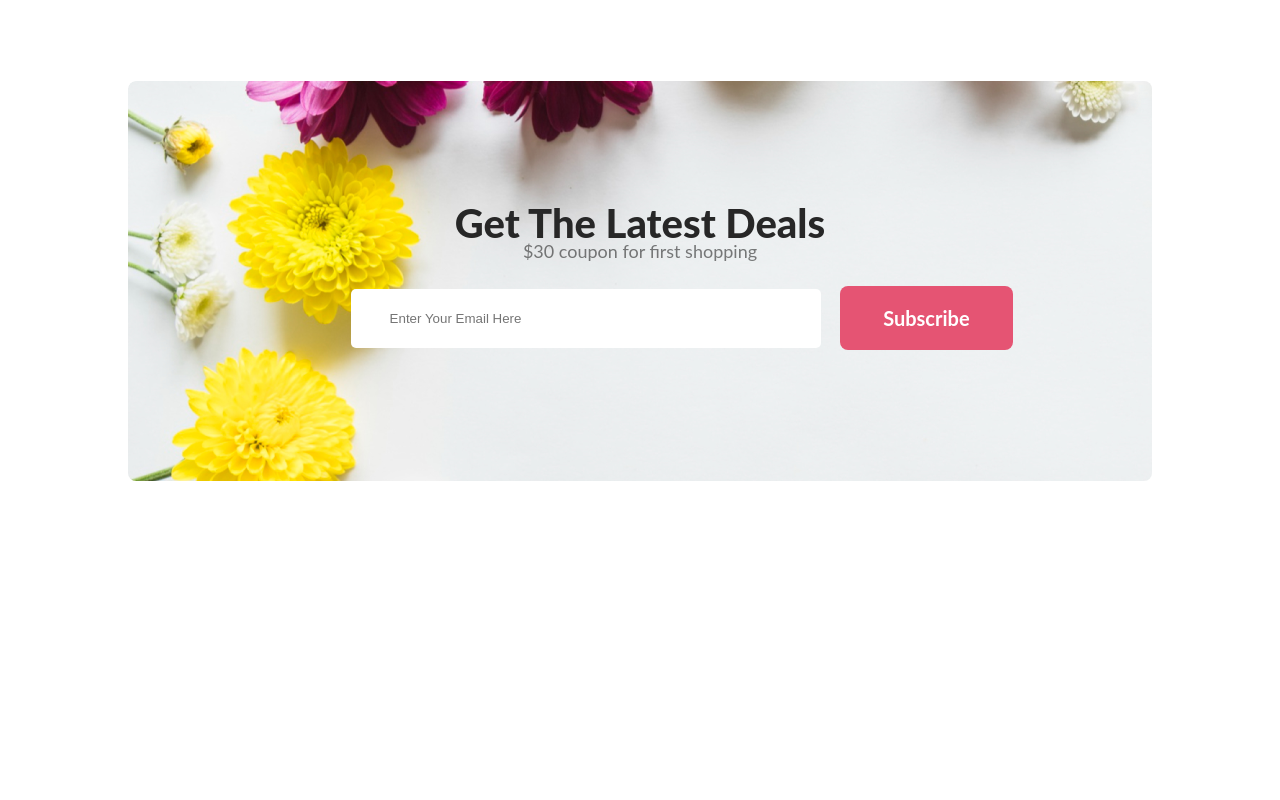
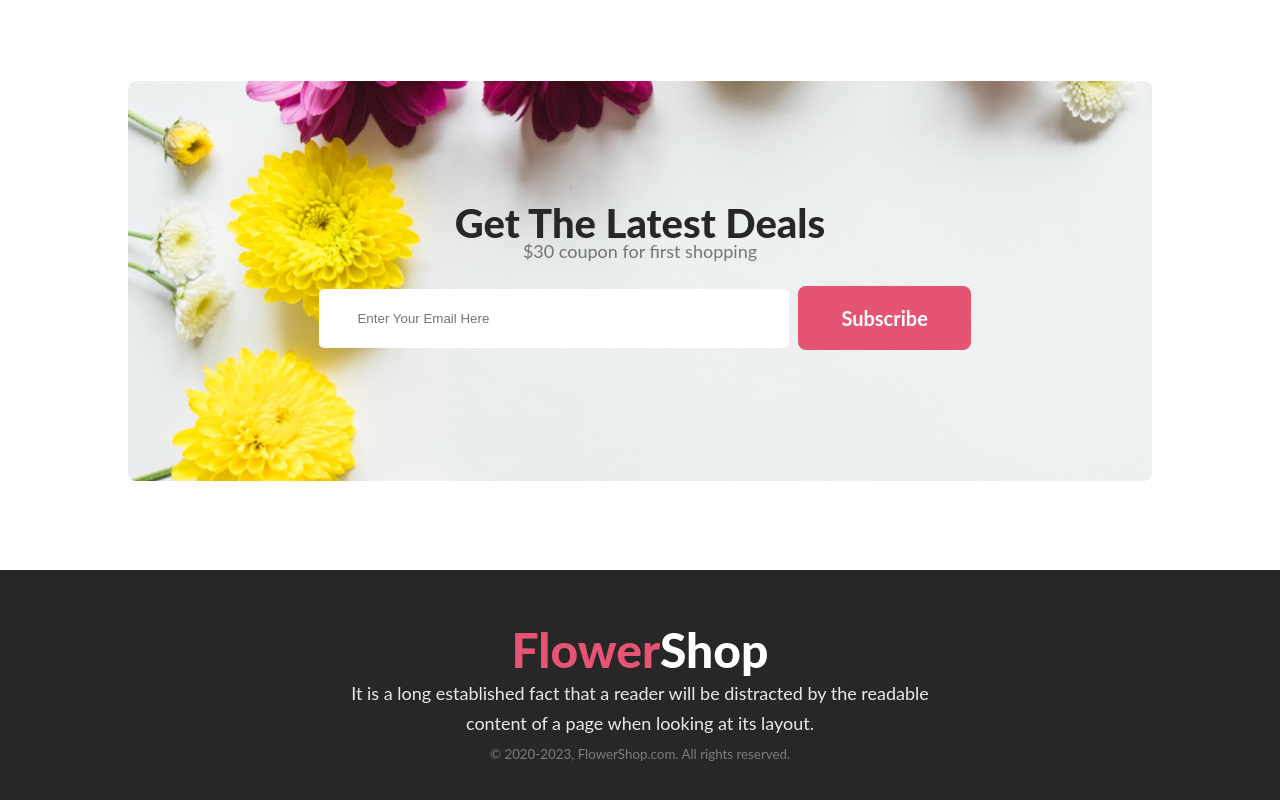
Before and after one commit to mehedi-mh/flower-shop-assignment, a plain HTML site: page index.html in a window 1280 px wide. Shown: the part 2735-3535 px from the top of the page. Before the commit the page ends 3305 px from the top, so only its background shows below. Drawn offline with Linux system fonts and the light colour scheme.

Commit message:
added footer and finished the project

```diff
--- a/index.html
+++ b/index.html
@@ -120,7 +120,11 @@
             </section>
         </main>
         <footer>
-
+            <div>
+                <h3> <span class="base-color">Flower</span>Shop</h3>
+                <p>It is a long established fact that a reader will be distracted by the readable <br>content of a page when looking at its layout.</p>
+                <p class="copyright"><small>&copy; 2020-2023, FlowerShop.com. All rights reserved. </small></p>
+            </div>
         </footer>
     </body>
 </html>
--- a/styles/design.css
+++ b/styles/design.css
@@ -225,11 +225,48 @@ body {
     width: 400px;
 }
 
-.mail {
-    margin-left:5%;
-    width: 95%;
+.subscribe {
+    margin-left: 5%;
 }
 
-.subscribe {
-    margin-left: 3%;
+
+footer {
+    width: auto;
+    height: 250px;
+    background: #272727;
+    display: flex;
+    text-align: center;
+    align-items: center;
+    justify-content: center;
 }
+
+footer h3 {
+    color: #FFF;
+    font-family: Lato;
+    font-size: 48px;
+    font-weight: 800;
+
+}
+
+footer p {
+    color: rgba(255, 255, 255, 0.90);
+
+    font-family: Lato;
+    font-size: 18px;
+    font-weight: 400;
+    line-height: 30px;
+}
+
+.copyright {
+    color: rgba(255, 255, 255, 0.40);
+
+    font-family: Lato;
+    font-size: 16px;
+    font-weight: 400;
+}
+
+.contact {
+    display: flex;
+    width: 30%;
+
+}
```
